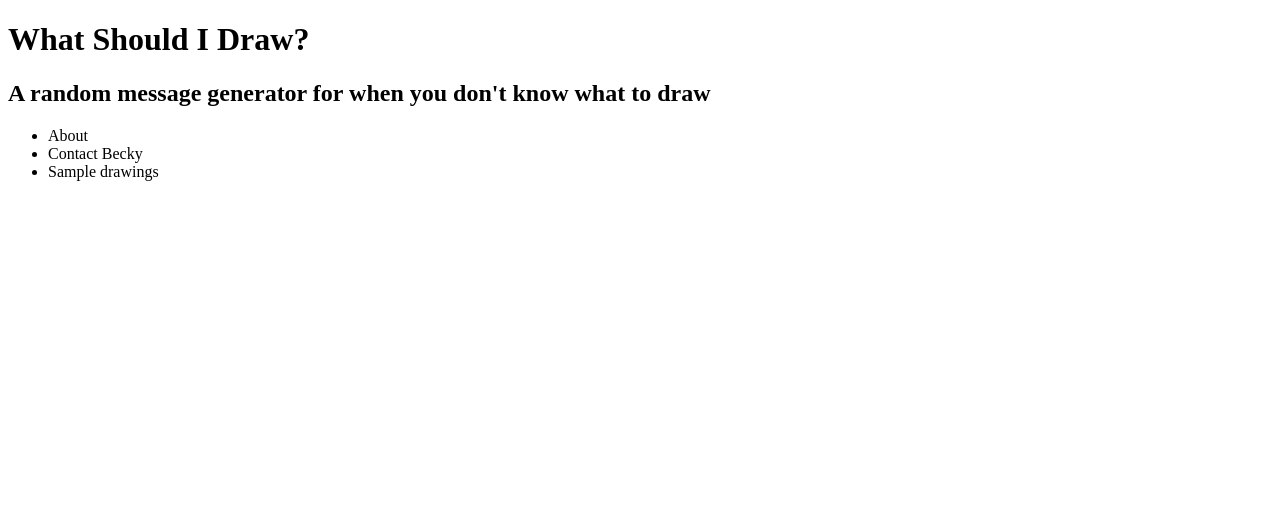
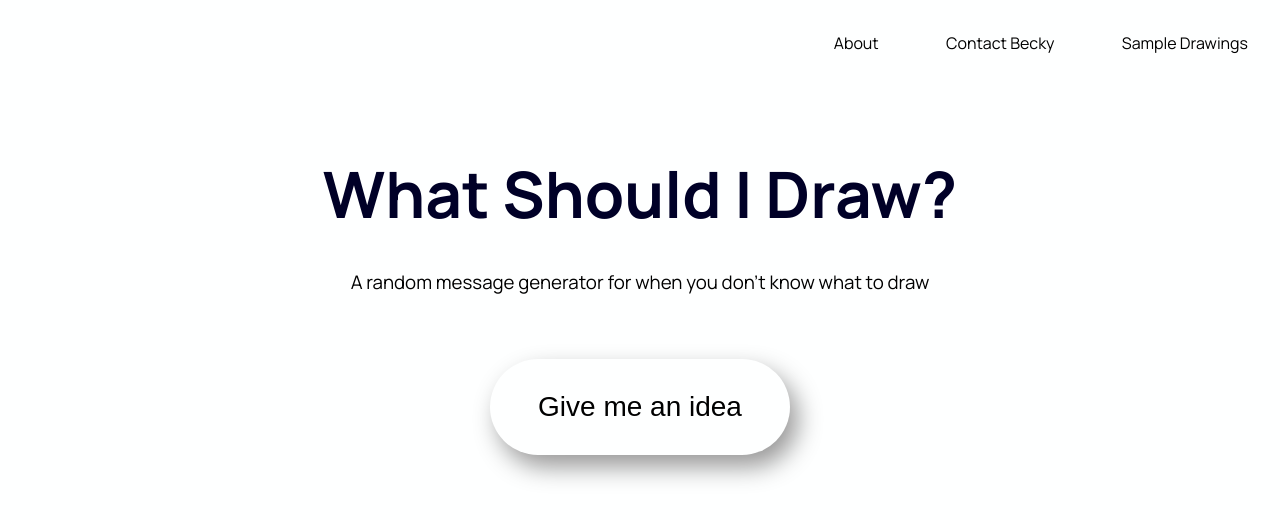
Before and after one commit to BeckyKoz/message_generator, a plain HTML site: page index.html in a window 1280 px wide. Drawn offline with Linux system fonts and the light colour scheme.

Commit message:
Style button and fix page spacing

```diff
--- a/index.html
+++ b/index.html
@@ -3,7 +3,7 @@
     <head>
         <meta charset="UTF-8">
         <title>What Should I Draw?</title>
-        <link type="text/css" rel="stylesheet" src="styles.css">
+        <link type="text/css" rel="stylesheet" href="styles.css">
         <!--Google Fonts-->
         <link rel="preconnect" href="https://fonts.googleapis.com">
         <link rel="preconnect" href="https://fonts.gstatic.com" crossorigin>
@@ -12,18 +12,22 @@
     </head>
     <body>
         <header>
-            <h1>What Should I Draw?</h1>
-            <h2>A random message generator for when you don't know what to draw</h2>
             <nav>
                 <ul>
                     <li>About</li>
                     <li>Contact Becky</li>
-                    <li>Sample drawings</li>
+                    <li>Sample Drawings</li>
                 </ul>
             </nav>
+            <h1>What Should I Draw?</h1>
+            <h3>A random message generator for when you don't know what to draw</h3>
         </header>
         <main>
-
+            <section>
+                <!-- <h2>Give me an idea:</h2> -->
+                <button>Give me an idea</button>
+                <h3></h3>
+            </section>
         </main>
         <footer>
 
--- a/index.js
+++ b/index.js
@@ -1,4 +1,4 @@
-// Message Generator Program
+// What Should I Draw? A random message generator project for Codecademy
 
 // Animal array
 const animalArr = ["a deer", "a bear", "a cat", "a dog",
@@ -17,7 +17,8 @@ const animal = randAnimal();
 
 // Verb array
 const verbArr = ["walking", "flying", "swimming", "playing", "baking",
-    "biking", "going to school", "driving", "sleeping", "painting", "playing soccer", "climbing a tree"];
+    "biking", "going to school", "driving", "sleeping", "painting",
+    "playing soccer", "climbing a tree"];
 
 // Random verb generator
 const randVerb = function() {
@@ -29,7 +30,9 @@ const randVerb = function() {
 const verb = randVerb();
 
 // Location array
-const locationArr = ["under the bed", "at school", "at Grandma's house", "at camp", "on the playground", "in outer space", "on Mars", "in the kitchen", "in the bathtub"];
+const locationArr = ["under the bed", "at school", "at Grandma's house",
+"at camp", "on the playground", "in outer space", "on Mars",
+"in the kitchen", "in the bathtub"];
 
 // Random location generator
 const randLocation = function() {
@@ -43,3 +46,20 @@ const location = randLocation();
 
 // Printout message
 console.log(`You could draw ${animal}... ${verb}... ${location}!`);
+
+//////////////////////////////////////////////////////
+// Challenge: generalize the random index generator
+
+const randomIndex = function(arr) {
+    return arr[Math.floor(Math.random()*arr.length)];
+}
+
+const animal2 = randomIndex(animalArr);
+const verb2 = randomIndex(verbArr);
+const location2 = randomIndex(locationArr);
+
+
+////////////////////
+// Create display on web page
+
+Document.main.h3.onclick.innerHTML =
--- a/styles.css
+++ b/styles.css
@@ -5,9 +5,62 @@
 
 body {
     font-family: 'Manrope', sans-serif;
+    background-color: rgb(254, 255, 255);
 
 }
 
 h1 {
-    color: red;
+    color: rgb(0, 0, 39);
+    margin-top: 4rem;
+    margin-bottom: 2rem;
+    font-size: 4rem;
 }
+
+h2 {
+    display: inline-block;
+}
+
+h3 {
+    font-weight: normal;
+}
+
+header {
+    text-align: center;
+}
+
+nav {
+    text-align: right;
+}
+
+ul {
+    list-style: none;
+}
+
+li {
+    display: inline-block;
+    margin: 2rem;
+}
+
+main {
+    text-align: center;
+
+}
+
+button {
+    margin-top: 4rem;
+    padding: 2rem 3rem;
+    background-color: rgb(254, 255, 255);
+    font-size: 1.75rem;
+    border-radius: 3rem;
+    border: none;
+    box-shadow: .5rem .75rem 1.5rem #999999;
+}
+
+button:hover {
+    background-color: rgb(222, 222, 222);
+}
+
+button:active {
+    background-color: rgb(200 200 200);
+    box-shadow: 0.25rem .5rem 1rem #999999;
+}
```
